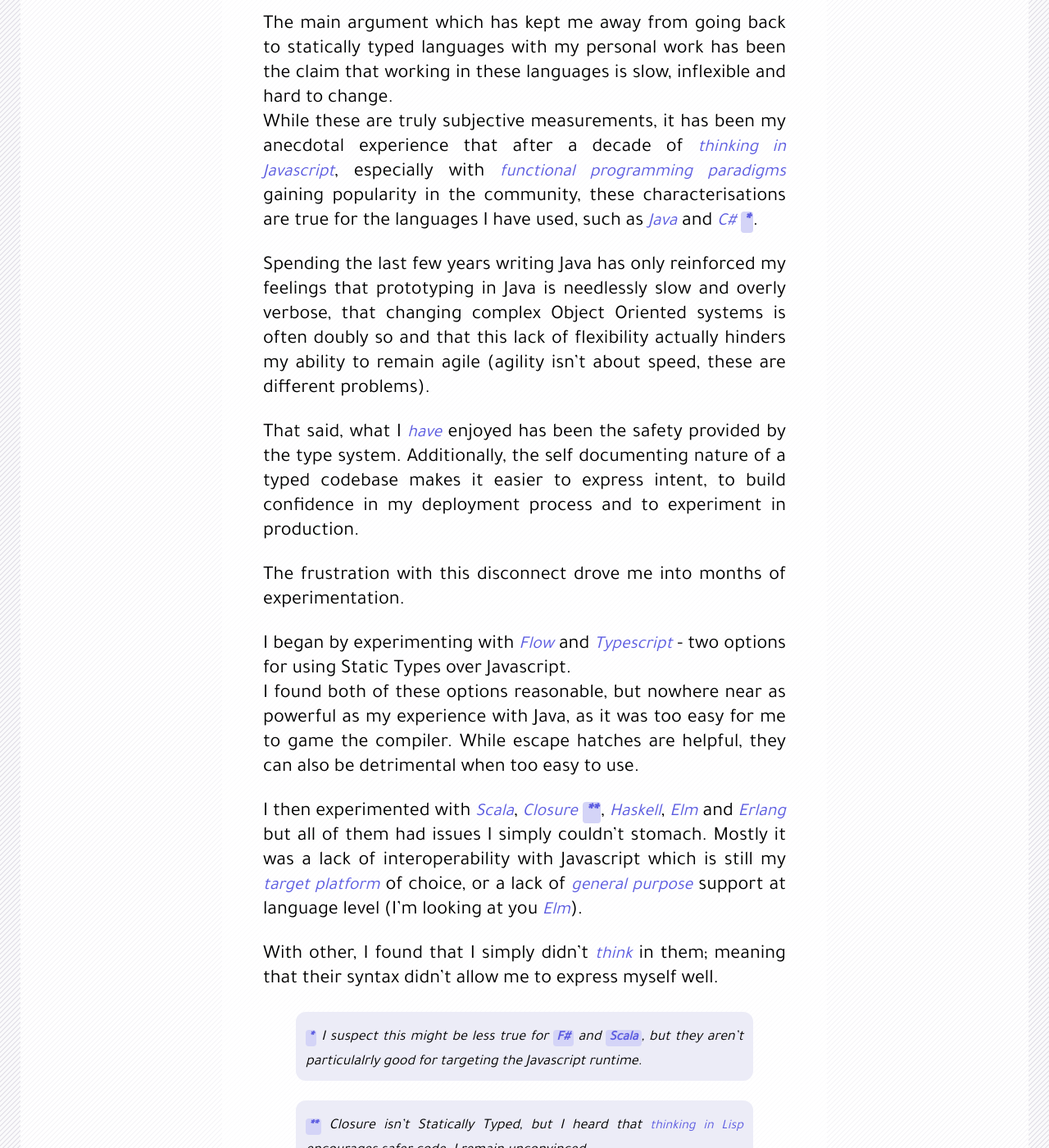
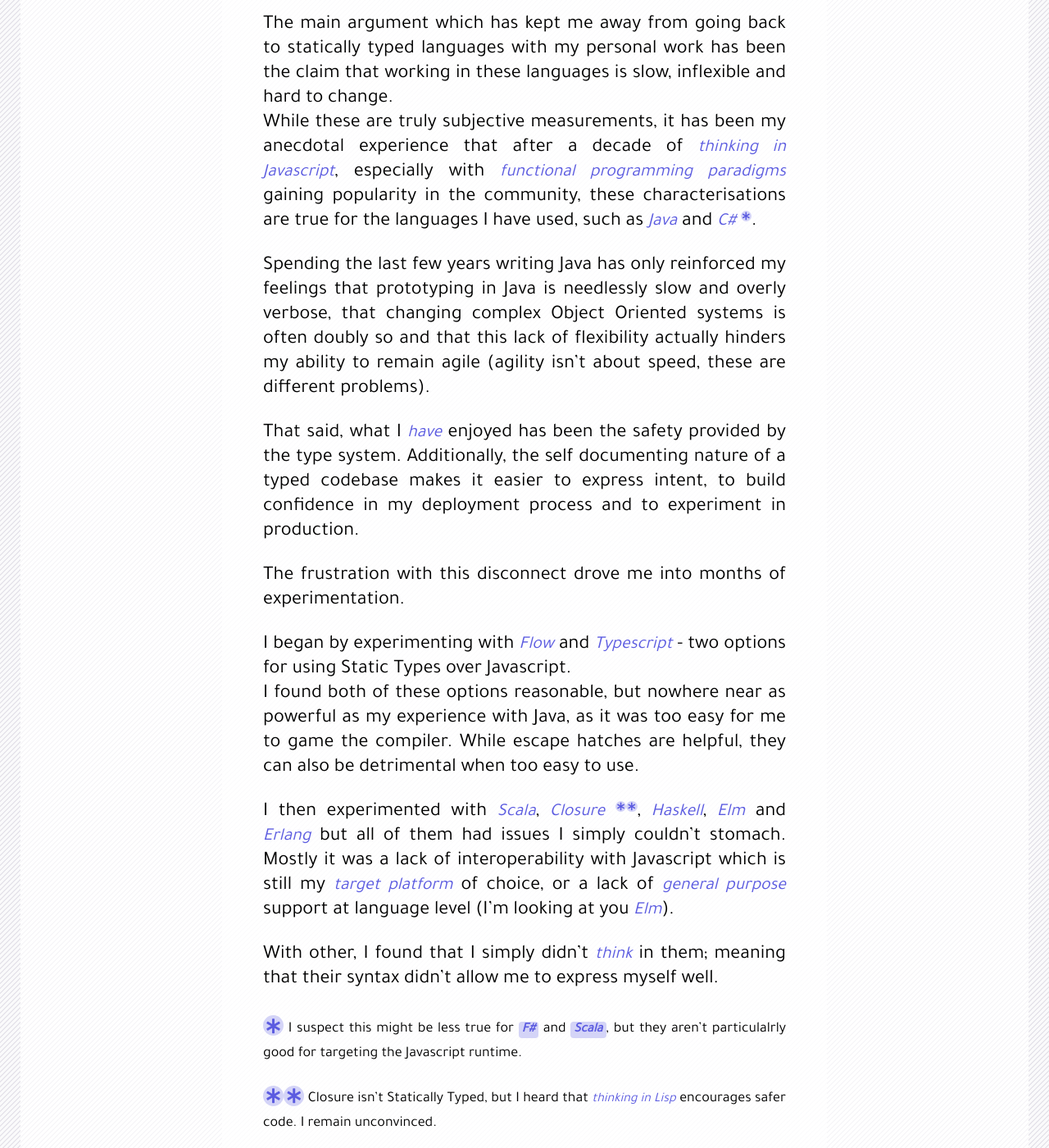
Before and after one commit to gmmorris/gmmorris.github.io, a Jekyll site: the page built from _posts/2018-07-14-betting-on-reason.md, in a window 1280 px wide and 1400 px high, scrolled down 9360 px. Shown: the whole window at 82% size. Built offline with Jekyll 4.4.1, drawn with Linux system fonts in a browser that asks for light colours; nearby versions of some CDN libraries.

Commit message:
replace asterices with icons

```diff
--- a/_posts/2018-07-14-betting-on-reason.md
+++ b/_posts/2018-07-14-betting-on-reason.md
@@ -135,7 +135,7 @@
 ### Static means slow
 <section>
 The main argument which has kept me away from going back to statically typed languages with my personal work has been the claim that working in these languages is slow, inflexible and hard to change.
-While these are truly subjective measurements, it has been my anecdotal experience that after a decade of _thinking in Javascript_, especially with _functional programming paradigms_ gaining popularity in the community, these characterisations are true for the languages I have used, such as _Java_ and  _C#_ **\***.
+While these are truly subjective measurements, it has been my anecdotal experience that after a decade of _thinking in Javascript_, especially with _functional programming paradigms_ gaining popularity in the community, these characterisations are true for the languages I have used, such as _Java_ and  _C#_ <i class="fas fa-asterisk"></i>.
 
 
 Spending the last few years writing Java has only reinforced my feelings that prototyping in Java is needlessly slow and overly verbose, that changing complex Object Oriented systems is often doubly so and that this lack of flexibility actually hinders my ability to remain agile (agility isn't about speed, these are different problems).
@@ -147,13 +147,13 @@
 I began by experimenting with _Flow_ and _Typescript_ - two options for using Static Types over Javascript.
 I found both of these options reasonable, but nowhere near as powerful as my experience with Java, as it was too easy for me to game the compiler. While escape hatches are helpful, they can also be detrimental when too easy to use.
 
-I then experimented with _Scala_, _Closure_ **\*\***, _Haskell_, _Elm_ and _Erlang_ but all of them had issues I simply couldn't stomach. Mostly it was a lack of interoperability with Javascript which is still my _target platform_ of choice, or a lack of _general purpose_ support at language level (I'm looking at you _Elm_).
+I then experimented with _Scala_, _Closure_ <i class="fas fa-asterisk"></i><i class="fas fa-asterisk"></i>, _Haskell_, _Elm_ and _Erlang_ but all of them had issues I simply couldn't stomach. Mostly it was a lack of interoperability with Javascript which is still my _target platform_ of choice, or a lack of _general purpose_ support at language level (I'm looking at you _Elm_).
 
 With other, I found that I simply didn't *think* in them; meaning that their syntax didn't allow me to express myself well.
 
-> <sub>**\*** I suspect this might be less true for **F#** and **Scala**, but they aren't particulalrly good for targeting the Javascript runtime.</sub>
+<sub><i class="fas fa-asterisk"></i> I suspect this might be less true for **F#** and **Scala**, but they aren't particulalrly good for targeting the Javascript runtime.</sub>
 
-> <sub>**\*\*** Closure isn't Statically Typed, but I heard that _thinking in Lisp_ encourages safer code. I remain unconvinced.</sub>
+<sub><i class="fas fa-asterisk"></i><i class="fas fa-asterisk"></i> Closure isn't Statically Typed, but I heard that _thinking in Lisp_ encourages safer code. I remain unconvinced.</sub>
 </section>
 
 ### Enter ReasonML
--- a/_sass/custom/post.scss
+++ b/_sass/custom/post.scss
@@ -95,6 +95,26 @@
       text-indent: 0;
     }
 
+    .fa-asterisk {
+      color: #5b5be0;
+      background-color: #d4d4f7;
+      padding: 0.2em;
+      border-radius: 1em;
+      position: relative;
+      top: -0.7em;
+      font-size: 0.4em;
+    }
+    sub {
+      .fa-asterisk {
+        color: #5b5be0;
+        position: static;
+        background-color: #d4d4f7;
+        padding: 0.2em;
+        border-radius: 1em;
+        font-size: 1em;
+      }
+    }
+
     strong {
       padding: 2px 4px;
       font-size: 90%;
```
Also changed, not shown: _posts/2018-08-04-feedback-and-cake.md (+2 -2 lines).
